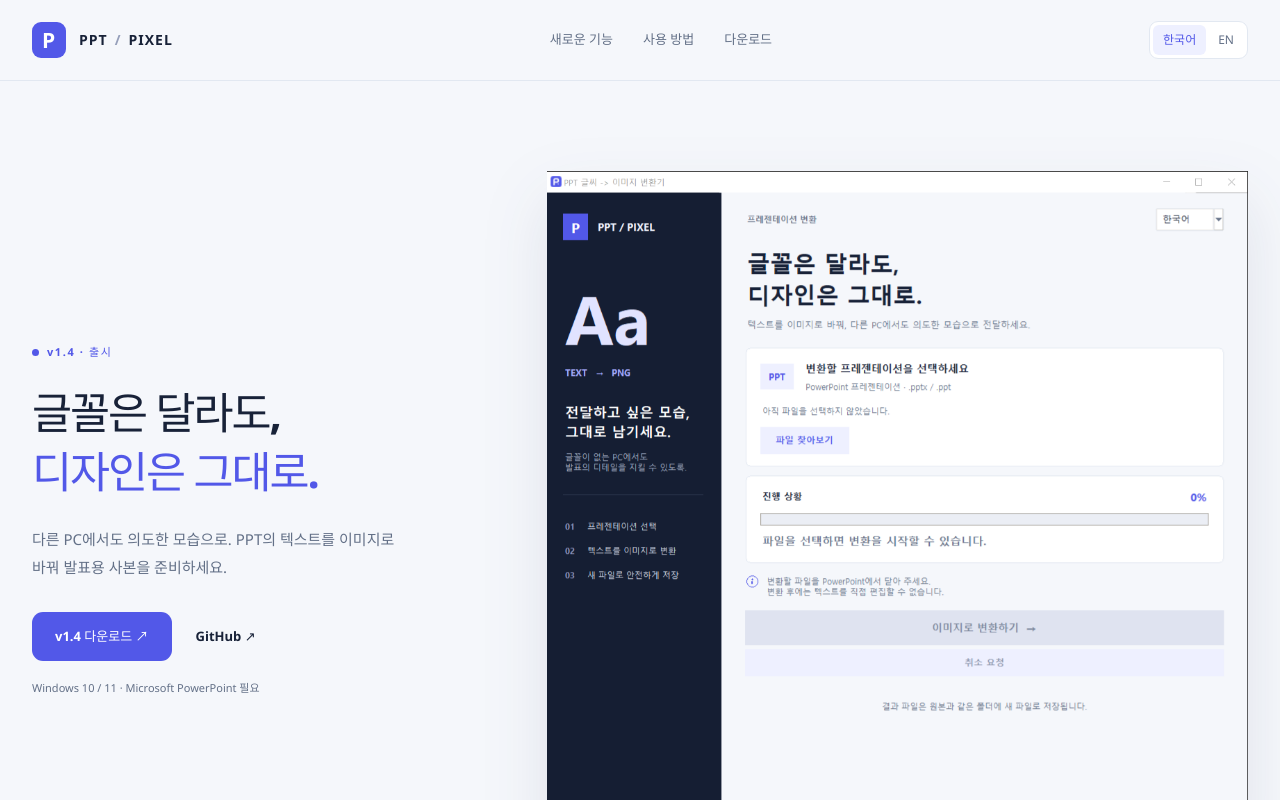
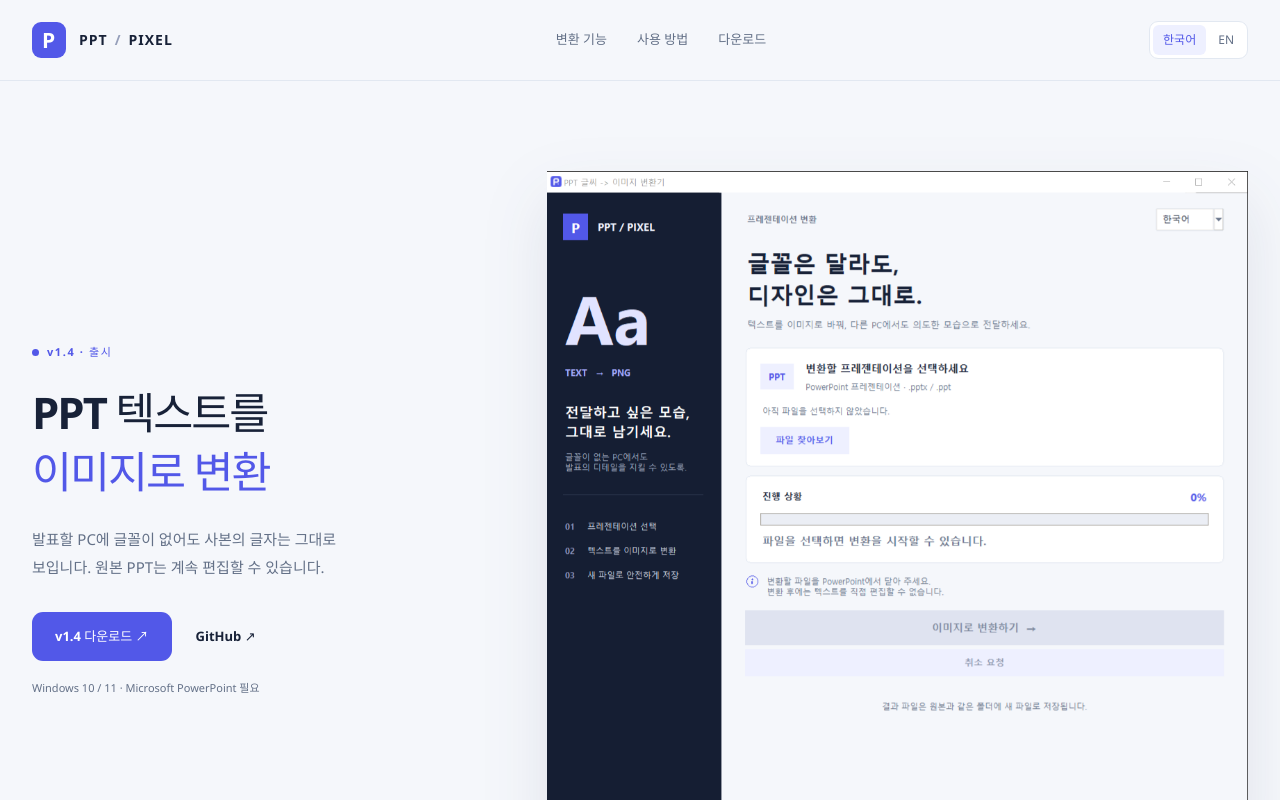
Before and after one commit to lahuman/ppt-text2img, a plain HTML site: page docs/index.html in a window 1280 px wide. Both pictures are taken after a click on the button "한국어". Shown: the top 800 px of the page. Drawn offline with Linux system fonts and the light colour scheme.

Commit message:
Clarify Korean and English landing page copy and line breaks

```diff
--- a/docs/index.html
+++ b/docs/index.html
@@ -5,9 +5,9 @@
   <meta name="viewport" content="width=device-width, initial-scale=1">
   <meta name="theme-color" content="#151e33">
   <title>PPT / PIXEL — PPT 텍스트를 이미지로</title>
-  <meta name="description" content="PPT 텍스트를 이미지로 바꾸는 Windows용 로컬 도구. 새 UI, 변환 실패 보고와 원본 보호를 담은 v1.4를 소개합니다.">
-  <meta property="og:title" content="PPT / PIXEL — 글꼴은 달라도, 디자인은 그대로.">
-  <meta property="og:description" content="새로운 작업 화면과 더 명확한 변환 결과 안내. v1.4 출시.">
+  <meta name="description" content="Windows PC에서 PPT 텍스트를 이미지로 변환해 발표용 사본을 만듭니다.">
+  <meta property="og:title" content="PPT / PIXEL — PPT 텍스트를 이미지로">
+  <meta property="og:description" content="내 PC에서 PPT 텍스트를 이미지로 바꾸는 방법과 Windows용 다운로드.">
   <meta property="og:type" content="website">
   <link rel="icon" href="./ppt-txt2img.png">
   <link rel="stylesheet" href="./styles.css">
@@ -19,7 +19,7 @@
     <div class="wrap nav-row">
       <a href="#main" class="brand" aria-label="PPT / PIXEL home"><span class="brand-icon">P</span>PPT <span class="brand-slash">/</span> PIXEL</a>
       <nav aria-label="Main navigation">
-        <a href="#release" data-i18n="navRelease">새로운 기능</a>
+        <a href="#release" data-i18n="navRelease">변환 기능</a>
         <a href="#workflow" data-i18n="navWorkflow">사용 방법</a>
         <a href="#download" data-i18n="navDownload">다운로드</a>
       </nav>
@@ -34,8 +34,8 @@
     <section class="hero wrap">
       <div class="hero-copy">
         <p class="eyebrow"><span class="live-dot"></span><span data-release-status>v1.4 · 출시</span></p>
-        <h1 data-i18n="heroTitle">글꼴은 달라도,<br><em>디자인은 그대로.</em></h1>
-        <p class="hero-lead" data-i18n="heroLead">다른 PC에서도 의도한 모습으로. PPT의 텍스트를 이미지로 바꿔 발표용 사본을 준비하세요.</p>
+        <h1 data-i18n="heroTitle">PPT 텍스트를<br><em>이미지로 변환</em></h1>
+        <p class="hero-lead" data-i18n="heroLead">발표할 PC에 글꼴이 없어도 사본의 글자는 그대로 보입니다. 원본 PPT는 계속 편집할 수 있습니다.</p>
         <div class="hero-actions">
           <a class="button primary" href="#download" data-primary-link data-i18n="heroCta">v1.4 다운로드 <span aria-hidden="true">↗</span></a>
           <a class="text-link" href="https://github.com/lahuman/ppt-text2img">GitHub <span aria-hidden="true">↗</span></a>
@@ -49,23 +49,22 @@
       </figure>
     </section>
 
-    <div class="principles wrap"><p><b>01</b><span data-i18n="principle1">내 PC에서 로컬 처리</span></p><p><b>02</b><span data-i18n="principle2">원본과 결과 파일 분리</span></p><p><b>03</b><span data-i18n="principle3">한국어 · English</span></p></div>
 
     <section id="release" class="section wrap">
-      <div class="section-heading"><p class="eyebrow">FEATURES</p><h2 data-i18n="releaseTitle">화면은 더 간결하게.<br>결과는 더 분명하게.</h2><p data-i18n="releaseLead">새로운 작업 화면부터 부분 실패 안내까지, 변환 과정에서 사용할 수 있는 기능입니다.</p></div>
+      <div class="section-heading"><h2 data-i18n="releaseTitle">변환 기능</h2></div>
       <div class="release-grid">
-        <article class="feature"><span class="feature-number">01 / INTERFACE</span><h3 data-i18n="feature1Title">시작하기 전에, 파일을 한 번 더 확인</h3><p data-i18n="feature1Body">파일 선택과 변환 시작을 분리했습니다. 선택한 경로를 확인하고 준비가 되면 변환하세요. 숫자 진행률과 작은 창 스크롤도 지원합니다.</p></article>
-        <article class="feature"><span class="feature-number">02 / CONVERSION</span><h3 data-i18n="feature2Title">원본 도형은 교체 직전까지 보존</h3><p data-i18n="feature2Body">복제 도형에서 이미지를 만든 뒤 성공한 경우에만 원본을 교체합니다. 회전과 겹침 순서도 보정하고, 복구에 실패하면 저장을 중단합니다.</p></article>
-        <article class="feature"><span class="feature-number">03 / FEEDBACK</span><h3 data-i18n="feature3Title">일부 실패를 완료와 구분</h3><p data-i18n="feature3Body">결과 화면에서 변환·경고·오류 건수를 확인하세요. 경고나 오류가 있으면 결과 파일 열기 옆의 보고서 저장으로 텍스트 보고서를 받을 수 있습니다.</p></article>
+        <article class="feature"><h3 data-i18n="feature1Title">파일 확인과 진행률</h3><p data-i18n="feature1Body">선택한 파일의 경로와 변환 진행률을 보여줍니다. 작은 창에서는 스크롤해 보세요.</p></article>
+        <article class="feature"><h3 data-i18n="feature2Title">도형 교체 방식</h3><p data-i18n="feature2Body">복제한 도형에서 이미지를 만든 뒤 기존 도형을 교체합니다. 회전 각도와 겹침 순서를 맞추고, 복구에 실패하면 저장을 멈춥니다.</p></article>
+        <article class="feature"><h3 data-i18n="feature3Title">경고와 오류 보고서</h3><p data-i18n="feature3Body">결과 화면에 변환 건수와 경고·오류 건수가 표시됩니다. 경고나 오류가 있으면 ‘보고서&nbsp;저장’을 눌러 내용을 텍스트 파일로 저장하세요.</p></article>
       </div>
-      <div class="report-example"><div><p class="eyebrow">CONVERSION REPORT</p><h3 data-i18n="reportTitle">확인할 곳을 남겨드립니다.</h3><p data-i18n="reportBody">표·차트·SmartArt처럼 자동 변환하지 않는 객체도 확인 필요 항목으로 안내합니다.</p></div><pre><code data-i18n="issueExample">슬라이드 3 · 도형 «Table 2»<br>경고 · 표의 표시 상태를 확인하세요.</code></pre><small data-i18n="reportCaption">보고서 예시입니다. PowerPoint 선택 창(Alt+F10)에서 도형 이름을 찾으세요.</small></div>
+      <div class="report-example"><div><h3 data-i18n="reportTitle">보고서에서 도형 찾기</h3><p data-i18n="reportBody">표·차트·SmartArt는 변환을 건너뜁니다. 보고서에 나온 슬라이드에서 해당 도형을 확인하세요.</p></div><pre><code data-i18n="issueExample">슬라이드 3 · 도형 «Table 2»<br>경고 · 표의 표시 상태를 확인하세요.</code></pre><small data-i18n="reportCaption">보고서 예시입니다. PowerPoint 선택 창(Alt+F10)에서 도형 이름을 찾으세요.</small></div>
     </section>
 
-    <section id="workflow" class="workflow-section"><div class="wrap"><div class="section-heading"><p class="eyebrow">HOW IT WORKS</p><h2 data-i18n="workflowTitle">선택하고, 확인하고, 변환하세요.</h2></div><ol class="workflow"><li><span>01</span><h3 data-i18n="step1Title">PPT 선택</h3><p data-i18n="step1Body">파일 찾아보기 또는 Ctrl+O로 .ppt / .pptx 파일을 선택합니다.</p></li><li><span>02</span><h3 data-i18n="step2Title">변환 시작</h3><p data-i18n="step2Body">대상 파일을 PowerPoint에서 닫고, 이미지로 변환하기를 누른 뒤 주의 사항을 확인합니다.</p></li><li><span>03</span><h3 data-i18n="step3Title">결과 확인</h3><p data-i18n="step3Body">결과 파일 열기로 새 PPT를 확인합니다. 일부 완료 경고가 있다면 해당 슬라이드를 검토하세요.</p></li></ol></div></section>
+    <section id="workflow" class="workflow-section"><div class="wrap"><div class="section-heading"><h2 data-i18n="workflowTitle">사용 방법</h2></div><ol class="workflow"><li><span>01</span><h3 data-i18n="step1Title">PPT 선택</h3><p data-i18n="step1Body">‘파일&nbsp;찾아보기’나 Ctrl+O로 .ppt 또는 .pptx 파일을 여세요.</p></li><li><span>02</span><h3 data-i18n="step2Title">변환 시작</h3><p data-i18n="step2Body">PowerPoint에서 원본 파일을 닫으세요. 앱에서 ‘이미지로&nbsp;변환하기’를 누르고 안내를 확인하세요.</p></li><li><span>03</span><h3 data-i18n="step3Title">결과 확인</h3><p data-i18n="step3Body">‘결과&nbsp;파일&nbsp;열기’로 사본을 확인하세요. 경고가 있으면 보고서에 표시된 슬라이드를 살펴보세요.</p></li></ol></div></section>
 
-    <section class="section wrap limits"><div><p class="eyebrow">BEFORE YOU START</p><h2 data-i18n="limitsTitle">변환 전에 알아두세요.</h2></div><div class="limit-list"><details open><summary data-i18n="limit1Title">PowerPoint와 원본 글꼴이 필요합니다</summary><p data-i18n="limit1Body">현재 Windows에 설치된 Microsoft PowerPoint 엔진을 사용합니다. 변환할 PC에서 원본 글꼴을 사용할 수 있어야 하며, 대상 PPT는 닫혀 있어야 합니다.</p></details><details><summary data-i18n="limit2Title">이미지가 된 텍스트는 직접 편집할 수 없습니다</summary><p data-i18n="limit2Body">텍스트가 있는 도형 전체가 이미지로 바뀝니다. 편집·검색이 제한되므로 작업용 원본은 보관하고 전달용 사본으로 사용하세요.</p></details><details><summary data-i18n="limit3Title">그룹 구조와 모든 객체를 보존하지는 않습니다</summary><p data-i18n="limit3Body">그룹을 해제하며 표·차트·SmartArt는 자동 변환하지 않습니다. 마스터·노트·애니메이션·하이퍼링크 보존은 지원 범위에 포함되지 않습니다. 결과를 확인한 후 배포하세요.</p></details><details><summary data-i18n="limit4Title">글꼴의 사용 조건도 확인하세요</summary><p data-i18n="limit4Body">텍스트를 이미지로 바꾸더라도 글꼴의 사용·배포 라이선스 조건이 면제되는 것은 아닙니다.</p></details></div></section>
+    <section class="section wrap limits"><div><h2 data-i18n="limitsTitle">변환 전 확인 사항</h2></div><div class="limit-list"><details open><summary data-i18n="limit1Title">PowerPoint와 원본 글꼴이 필요합니다</summary><p data-i18n="limit1Body">변환할 Windows PC에 PowerPoint가 설치되어 있고 원본 PPT의 글꼴을 사용할 수 있어야 합니다.</p></details><details><summary data-i18n="limit2Title">텍스트 편집과 검색</summary><p data-i18n="limit2Body">텍스트가 들어 있는 도형 전체가 이미지로 바뀝니다. 글자를 고치거나 검색할 때는 원본 PPT를 사용하세요.</p></details><details><summary data-i18n="limit3Title">그룹과 특수 개체</summary><p data-i18n="limit3Body">변환하면 그룹이 풀립니다. 표·차트·SmartArt는 변환 대상에서 제외됩니다. 슬라이드 마스터, 노트, 애니메이션, 하이퍼링크는 보존을 보장하지 않으므로 공유 전에 확인하세요.</p></details><details><summary data-i18n="limit4Title">글꼴 라이선스</summary><p data-i18n="limit4Body">이미지로 바꾼 글자에도 글꼴의 사용·배포 조건이 적용됩니다.</p></details></div></section>
 
-    <section id="download" class="download-section"><div class="wrap download-grid"><div><p class="eyebrow" data-release-status>v1.4 · 출시</p><h2 data-i18n="downloadTitle">다음 발표의 전달본을<br>준비해 보세요.</h2><p data-i18n="downloadLead">Windows용 v1.4 설치 프로그램과 포터블 실행 파일을 다운로드하세요.</p><a class="text-link" href="https://github.com/lahuman/ppt-text2img/releases" data-i18n="allReleases">GitHub 릴리즈 확인 ↗</a></div><div class="download-card"><span class="platform">WINDOWS / x64</span><h3 data-i18n="downloadCardTitle">PPT Text to Image</h3><p data-i18n="downloadRequirement">Microsoft PowerPoint가 설치된 Windows PC용</p><a class="button primary" data-download href="https://github.com/lahuman/ppt-text2img/releases/download/1.4/ppt-txt2img_v1.4.exe">v1.4 설치 프로그램 다운로드 ↓</a><a class="button secondary" data-portable href="https://github.com/lahuman/ppt-text2img/releases/download/1.4/ppt-txt2img-portable_v1.4.exe" data-i18n="portableDownload">설치 없는 실행 파일 받기</a><p class="download-note" data-i18n="downloadNote">설치 파일은 ppt-txt2img_v1.4.exe, 포터블 파일은 ppt-txt2img-portable_v1.4.exe입니다.</p><a class="release-notes" href="https://github.com/lahuman/ppt-text2img/releases/download/1.4/SHA256SUMS.txt" data-i18n="checksums">SHA-256 체크섬</a> <a href="https://github.com/lahuman/ppt-text2img/blob/main/RELEASE_NOTES.md" class="release-notes" data-i18n="releaseNotes">전체 변경 사항 보기 ↗</a></div></div></section>
+    <section id="download" class="download-section"><div class="wrap download-grid"><div><p class="eyebrow" data-release-status>v1.4 · 출시</p><h2 data-i18n="downloadTitle">Windows용 다운로드</h2><p data-i18n="downloadLead">설치 없이 쓰려면 포터블 버전을 받으세요.</p><a class="text-link" href="https://github.com/lahuman/ppt-text2img/releases" data-i18n="allReleases">GitHub 릴리즈 확인 ↗</a></div><div class="download-card"><span class="platform">WINDOWS / x64</span><h3 data-i18n="downloadCardTitle">PPT Text to Image</h3><p data-i18n="downloadRequirement">Microsoft PowerPoint 필요</p><a class="button primary" data-download href="https://github.com/lahuman/ppt-text2img/releases/download/1.4/ppt-txt2img_v1.4.exe">v1.4 설치 프로그램 다운로드 ↓</a><a class="button secondary" data-portable href="https://github.com/lahuman/ppt-text2img/releases/download/1.4/ppt-txt2img-portable_v1.4.exe" data-i18n="portableDownload">포터블 버전 다운로드</a><a class="release-notes" href="https://github.com/lahuman/ppt-text2img/releases/download/1.4/SHA256SUMS.txt" data-i18n="checksums">SHA-256 체크섬</a> <a href="https://github.com/lahuman/ppt-text2img/blob/main/RELEASE_NOTES.md" class="release-notes" data-i18n="releaseNotes">전체 변경 사항 보기 ↗</a></div></div></section>
   </main>
   <footer class="wrap"><a class="brand" href="#main">PPT / PIXEL</a><p>© 2026 lahuman</p><a href="https://github.com/lahuman/ppt-text2img" data-i18n="source">소스 코드 ↗</a></footer>
 </body>
--- a/docs/site.js
+++ b/docs/site.js
@@ -7,45 +7,42 @@ const release = Object.freeze({ version: "1.4", published: true, stableVersion:
   const elements = [...document.querySelectorAll("[data-i18n]")];
   const ko = Object.fromEntries(elements.map(el => [el.dataset.i18n, el.innerHTML]));
   const en = {
-    skip: "Skip to content", navRelease: "What’s new", navWorkflow: "How it works", navDownload: "Download",
-    heroTitle: "Different fonts.<br><em>The same impression.</em>",
-    heroLead: "Prepare a delivery copy that travels with its design. Convert the text in your PPT into images before sharing it with another PC.",
+    skip: "Skip to content", navRelease: "Features", navWorkflow: "How it works", navDownload: "Download",
+    heroTitle: "Convert PPT text<br><em>to images</em>",
+    heroLead: "Text in the copy looks the same on PCs without the original fonts. You can still edit the original file.",
     heroCta: "Download v1.4 <span aria-hidden='true'>↗</span>",
     compatibility: "Windows 10 / 11 · Microsoft PowerPoint required",
     previewCaption: "v1.2 Windows portable app. Click to view the full-size screenshot.",
-    principle1: "Processed on your PC", principle2: "A separate delivery copy", principle3: "한국어 · English",
-    releaseTitle: "A clearer workspace.<br>A clearer result.",
-    releaseLead: "A new interface, safer shape replacement, and feedback when a conversion is only partially complete.",
-    feature1Title: "Review the file before you start",
-    feature1Body: "File selection and conversion are separate actions. Check the path, then start when you are ready. Numeric progress and a scrollable workspace keep the task visible.",
-    feature2Title: "Keep the original shape until replacement",
-    feature2Body: "Images are generated from duplicates. The original shape is replaced only after success. Rotation and stacking are adjusted; saving stops if temporary objects cannot be safely removed.",
-    feature3Title: "Partial completion gets its own warning",
-    feature3Body: "The result shows conversion, warning and error counts. When warnings or errors occur, select Save report beside Open result to save a text file.",
-    reportTitle: "Know where to take a closer look.",
-    reportBody: "Tables, charts, and SmartArt are not automatically converted. They are recorded as items that need manual review.",
-    issueExample: "Slide 3 · Shape «Table 2»<br>Warning · Check the appearance of the table.",
+    releaseTitle: "Conversion features",
+    feature1Title: "File path and progress",
+    feature1Body: "Check the file path before starting. The app shows progress as a percentage. In a small window, scroll to see the controls.",
+    feature2Title: "How shapes are replaced",
+    feature2Body: "The app creates an image from a duplicate, then replaces the shape and adjusts its rotation and stacking order. If recovery fails, the app stops before saving.",
+    feature3Title: "Warnings and errors",
+    feature3Body: "The result screen lists conversion, warning and error counts. If there are warnings or errors, select Save&nbsp;report to save the details as a text file.",
+    reportTitle: "Find a shape from the report",
+    reportBody: "The app skips tables, charts and SmartArt. Check each item on the slide listed in the report.",
+    issueExample: "Slide 3 · Shape «Table 2»<br>Warning · Check how the table looks.",
     reportCaption: "Example report entry. Find the shape by name in the PowerPoint Selection Pane (Alt+F10).",
-    workflowTitle: "Choose. Review. Convert.", step1Title: "Choose your PPT",
-    step1Body: "Use Browse files or Ctrl+O to select a .ppt or .pptx presentation.",
+    workflowTitle: "How to convert a file", step1Title: "Choose your PPT",
+    step1Body: "Use Browse&nbsp;files or Ctrl+O to select a .ppt or .pptx presentation.",
     step2Title: "Start the conversion",
-    step2Body: "Close the source file in PowerPoint, select Convert to images, and review the confirmation dialog.",
+    step2Body: "Close the source file in PowerPoint. In the app, select Convert&nbsp;to&nbsp;images and review the confirmation dialog.",
     step3Title: "Check the result",
-    step3Body: "Open the converted PPT from the result screen. If you see a partial-completion warning, review the listed slides.",
-    limitsTitle: "Before you convert.", limit1Title: "PowerPoint and the original fonts are required",
-    limit1Body: "The app uses Microsoft PowerPoint installed on Windows. The conversion PC must have access to the original fonts, and the source PPT must be closed.",
-    limit2Title: "Converted text is no longer directly editable",
-    limit2Body: "The entire shape containing text becomes an image. Direct text editing and search are limited. Keep the editable original and use the converted copy for delivery.",
-    limit3Title: "Not every object or group structure is preserved",
-    limit3Body: "Groups are ungrouped. Tables, charts, and SmartArt are not automatically converted. Preserving masters, notes, animations, and hyperlinks is outside the supported conversion scope. Check the output before sharing.",
-    limit4Title: "Font license conditions still apply",
-    limit4Body: "Turning text into images does not waive the font’s use or distribution license conditions.",
-    downloadTitle: "Prepare the copy<br>you’ll present.",
-    downloadLead: "Download the v1.4 installer or portable executable for Windows.",
-    allReleases: "Check GitHub Releases ↗", downloadCardTitle: "PPT Text to Image",
-    downloadRequirement: "For Windows PCs with Microsoft PowerPoint installed",
-    checksums: "SHA-256 checksums", portableDownload: "Download the portable executable",
-    downloadNote: "Both executables require Microsoft PowerPoint.",
+    step3Body: "Select Open&nbsp;result to check the copy. If you see a warning, review the slide listed in the report.",
+    limitsTitle: "Before you convert", limit1Title: "PowerPoint and font requirements",
+    limit1Body: "The Windows PC you use for conversion needs PowerPoint and access to the presentation’s fonts.",
+    limit2Title: "Editing and searching text",
+    limit2Body: "The entire shape containing the text becomes an image. Use the original PPT to edit or search the text.",
+    limit3Title: "Groups and other objects",
+    limit3Body: "Conversion ungroups shapes and skips tables, charts and SmartArt. Check slide masters, notes, animations and hyperlinks before sharing. The app may not preserve them.",
+    limit4Title: "Font licenses",
+    limit4Body: "The font’s use and distribution terms still apply after conversion.",
+    downloadTitle: "Download for Windows",
+    downloadLead: "Choose the portable version to run the app without installing it.",
+    allReleases: "All releases on GitHub ↗", downloadCardTitle: "PPT Text to Image",
+    downloadRequirement: "Requires Microsoft PowerPoint",
+    checksums: "SHA-256 checksums", portableDownload: "Download portable version",
     releaseNotes: "Read the full release notes ↗", source: "Source code ↗"
   };
 
@@ -70,8 +67,8 @@ const release = Object.freeze({ version: "1.4", published: true, stableVersion:
     const suffix = `_v${version}`;
     download.href = `${repository}/releases/download/${version}/ppt-txt2img${suffix}.exe`;
     download.textContent = lang === "en"
-      ? `${release.published ? "Download" : "Previous release"} v${version} ↓`
-      : `${release.published ? "다운로드" : "기존 배포"} v${version}${release.published ? "" : " 다운로드"} ↓`;
+      ? `${release.published ? "Download installer" : "Previous release"} v${version} ↓`
+      : `${release.published ? "설치 프로그램 다운로드" : "기존 배포"} v${version}${release.published ? "" : " 다운로드"} ↓`;
     const portable = document.querySelector("[data-portable]");
     portable.hidden = false;
     portable.href = `${repository}/releases/download/${version}/ppt-txt2img-portable${suffix}.exe`;
@@ -80,12 +77,6 @@ const release = Object.freeze({ version: "1.4", published: true, stableVersion:
     primary.href = release.published ? "#download" : "#release";
     if (release.published) {
       primary.textContent = lang === "en" ? `Download v${release.version} ↗` : `v${release.version} 다운로드 ↗`;
-      document.querySelector("[data-i18n=downloadLead]").textContent = lang === "en"
-        ? "Download the installer or portable app for Windows."
-        : "Windows용 설치 프로그램이나 포터블 앱을 다운로드하세요.";
-      document.querySelector("[data-i18n=downloadNote]").textContent = lang === "en"
-        ? "Installer: ppt-txt2img_v1.4.exe · Portable: ppt-txt2img-portable_v1.4.exe"
-        : "설치 파일은 ppt-txt2img_v1.4.exe, 포터블 파일은 ppt-txt2img-portable_v1.4.exe입니다.";
     }
     try { localStorage.setItem("ppt-text2img-lang", lang); } catch { /* Storage may be disabled. */ }
   }
--- a/docs/styles.css
+++ b/docs/styles.css
@@ -163,6 +163,12 @@ h1 {
   line-height:1.35;
   margin-top:22px;
   font-weight:750;
+}
+h2,h3,summary,.hero-lead {
+  text-wrap:balance;
+}
+p,figcaption {
+  text-wrap:pretty;
 }
 .hero-lead {
   font-size:15px;
```
